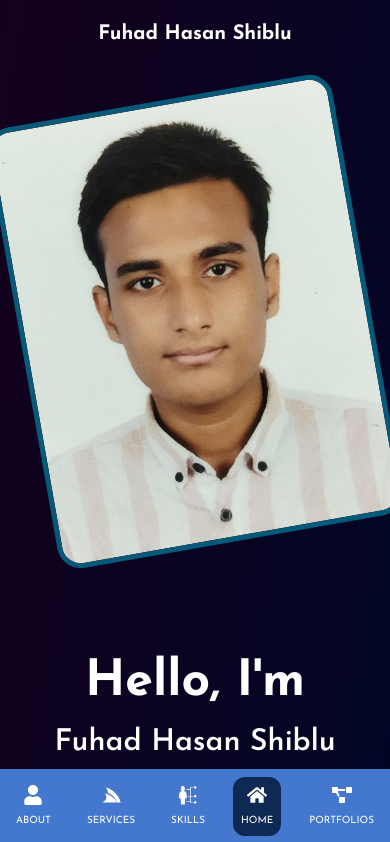
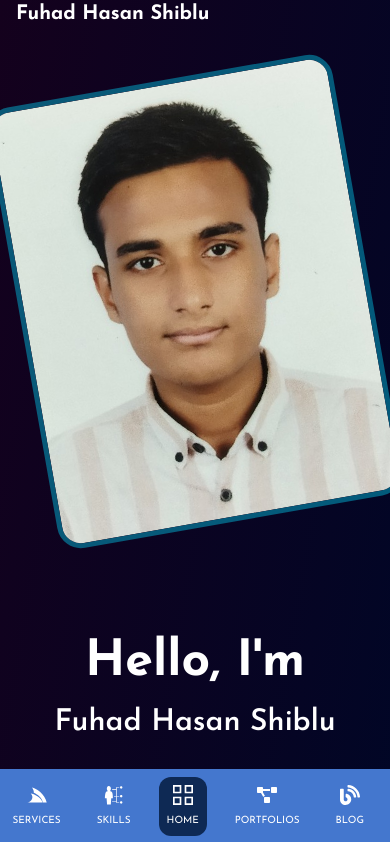
Before and after one commit to fuhad-shiblu/MyPortfolioWebsite, a React (Vite) app: page / in a window 390 px wide. Shown: the top 842 px of the page. Built offline with nearby package versions, Linux system fonts and the light colour scheme.

Commit message:
test responsive

```diff
--- a/src/assets/Components/Navbar/Navbar.jsx
+++ b/src/assets/Components/Navbar/Navbar.jsx
@@ -1,6 +1,6 @@
 import { Link, NavLink } from 'react-router-dom'
 import './Navbar.css'
-import { FaHome } from "react-icons/fa";
+import { GrProjects } from "react-icons/gr";
 import { FaUser } from "react-icons/fa";
 import { FaServicestack } from "react-icons/fa";
 import { GiSkills } from "react-icons/gi";
@@ -12,18 +12,18 @@ const Navbar = () => {
   return (
     <>
     <div className="w-full px-1 py-2 bg-[#4477CE] fixed bottom-0 z-10 block md:hidden">
-        <ul className='flex gap-5 items-center justify-between px-1'>
+        <ul className='flex gap-5 items-center justify-center px-1'>
             <li><NavLink to={'/about'} className={({ isActive }) => isActive ? "text-[10px] text-white font-normal uppercase p-2 bg-[#0E2954] rounded-xl flex flex-col items-center gap-2" : "text-[10px] text-white font-normal uppercase p-2 hover:bg-[#0E2954] rounded-xl transition-all flex flex-col items-center gap-2"}><FaUser className='text-xl'/>about</NavLink></li>
             <li><NavLink to={'/services'} className={({ isActive }) => isActive ? "text-[10px] text-white font-normal uppercase p-2 bg-[#0E2954] rounded-xl flex flex-col items-center gap-2" : "text-[10px] text-white font-normal uppercase p-2 hover:bg-[#0E2954] rounded-xl transition-all flex flex-col items-center gap-2"}><FaServicestack className='text-xl'/>services</NavLink></li>
             <li><NavLink to={'/skills'} className={({ isActive }) => isActive ? "text-[10px] text-white font-normal uppercase p-2 bg-[#0E2954] rounded-xl flex flex-col items-center gap-2" : "text-[10px] text-white font-normal uppercase p-2 hover:bg-[#0E2954] rounded-xl transition-all flex flex-col items-center gap-2"}><GiSkills className='text-xl'/>skills</NavLink></li>
-            <li><NavLink to={'/'} className={({ isActive }) => isActive ? "text-[10px] text-white font-normal uppercase p-2 bg-[#0E2954] rounded-xl flex flex-col items-center gap-2" : "text-[10px] text-white font-normal uppercase p-2 hover:bg-[#0E2954] rounded-xl transition-all flex flex-col items-center gap-2"}><FaHome className='text-xl'/>home</NavLink></li>
+            <li><NavLink to={'/'} className={({ isActive }) => isActive ? "text-[10px] text-white font-normal uppercase p-2 bg-[#0E2954] rounded-xl flex flex-col items-center gap-2" : "text-[10px] text-white font-normal uppercase p-2 hover:bg-[#0E2954] rounded-xl transition-all flex flex-col items-center gap-2"}><GrProjects className='text-xl'/>home</NavLink></li>
             <li><NavLink to={'/portfolios'} className={({ isActive }) => isActive ? "text-[10px] text-white font-normal uppercase p-2 bg-[#0E2954] rounded-xl flex flex-col items-center gap-2" : "text-[10px] text-white font-normal uppercase p-2 hover:bg-[#0E2954] rounded-xl transition-all flex flex-col items-center gap-2"}><FaProjectDiagram className='text-xl'/>portfolios</NavLink></li>
             <li><NavLink to={'/blogs'} className={({ isActive }) => isActive ? "text-[10px] text-white font-normal uppercase p-2 bg-[#0E2954] rounded-xl flex flex-col items-center gap-2" : "text-[10px] text-white font-normal uppercase p-2 hover:bg-[#0E2954] rounded-xl transition-all flex flex-col items-center gap-2"}><FaBlog className='text-xl'/>blog</NavLink></li>
             <li><NavLink to={'/contact'} className={({ isActive }) => isActive ? "text-[10px] text-white font-normal uppercase p-2 bg-[#0E2954] rounded-xl flex flex-col items-center gap-2" : "text-[10px] text-white font-normal uppercase p-2 hover:bg-[#0E2954] rounded-xl transition-all flex flex-col items-center gap-2"}><FaHeadphones className='text-xl'/>contact</NavLink></li>
         </ul>
     </div>
       <div className="container m-auto">
-        <div className="md:flex mt-5 md:justify-between md:items-center flex justify-center">
+        <div className="md:flex md:mt-5 md:justify-between md:items-center sm:flex sm:justify-center">
             <Link className='text-xl text-white font-bold hover:text-[rgba(255,255,255,0.5)] transition-all' to={'/'}>Fuhad Hasan Shiblu</Link>
             <ul className='flex gap-5 items-center hidden md:inline-flex'>
                 <li><NavLink to={'/'} className={({ isActive }) => isActive ? "text-sm text-white font-normal uppercase p-2 bg-[#0E2954] rounded-xl" : "text-sm text-white font-normal uppercase p-2 hover:bg-[#0E2954] rounded-xl transition-all"}>home</NavLink></li>
```
